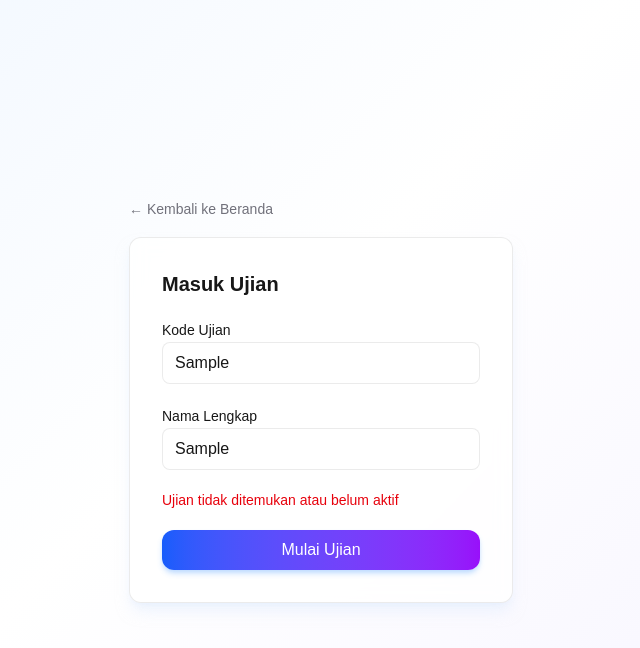
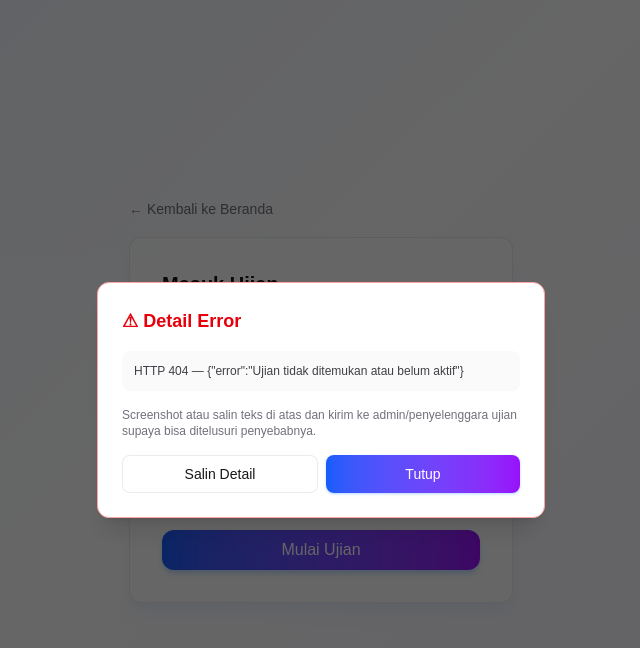
Before and after one commit to irfanqs/exam-website-anti-cheat, a Next.js app: page /join in a window 1280 px wide. Both pictures are taken after typing "Sample", "Sample" into the empty fields and a click on the button "Mulai Ujian". Shown: the top 648 px of the page, without its empty margins (319-959 px from the left). Built offline with nearby package versions, Linux system fonts and the light colour scheme; no server answers; the database is empty.

Commit message:
fix: error when logging in to the exam

```diff
--- a/src/app/api/sessions/route.ts
+++ b/src/app/api/sessions/route.ts
@@ -8,7 +8,12 @@ export async function POST(req: NextRequest) {
     return NextResponse.json({ error: "Invalid payload" }, { status: 400 });
   }
 
-  const exam = await prisma.exam.findUnique({ where: { code: examCode } });
+  // Kode ujian selalu digenerate huruf besar (lihat /api/exams). Normalisasi
+  // di sini supaya peserta yang mengetik huruf kecil atau ada spasi nyangkut
+  // (mis. copy-paste dari WhatsApp) tetap bisa join.
+  const normalizedCode = examCode.trim().toUpperCase();
+
+  const exam = await prisma.exam.findUnique({ where: { code: normalizedCode } });
 
   if (!exam || exam.status !== "PUBLISHED") {
     return NextResponse.json({ error: "Ujian tidak ditemukan atau belum aktif" }, { status: 404 });
--- a/src/app/join/page.tsx
+++ b/src/app/join/page.tsx
@@ -10,30 +10,53 @@ export default function JoinPage() {
   const [examCode, setExamCode] = useState("");
   const [participantName, setParticipantName] = useState("");
   const [error, setError] = useState<string | null>(null);
+  const [debugError, setDebugError] = useState<string | null>(null);
   const [loading, setLoading] = useState(false);
 
   async function handleSubmit(e: React.FormEvent) {
     e.preventDefault();
     setError(null);
+    setDebugError(null);
     setLoading(true);
 
+    try {
       const res = await fetch("/api/sessions", {
         method: "POST",
         headers: { "Content-Type": "application/json" },
         body: JSON.stringify({ examCode, participantName }),
       });
 
+      let data: { sessionId?: string; deadline?: string; error?: string };
+      try {
+        data = await res.json();
+      } catch {
+        const text = await res.text().catch(() => "");
+        throw new Error(
+          `Server merespons dengan format tak terduga (HTTP ${res.status}). Isi respons: ${
+            text.slice(0, 300) || "(kosong)"
+          }`
+        );
+      }
+
       if (!res.ok) {
         setLoading(false);
-      const data = await res.json();
         setError(data.error ?? "Gagal masuk ujian");
+        setDebugError(`HTTP ${res.status} — ${JSON.stringify(data)}`);
         return;
       }
 
-    const { sessionId } = await res.json();
-    router.push(`/exam/${sessionId}`);
+      router.push(`/exam/${data.sessionId}`);
       // loading tetap true — halaman /exam/[sessionId] akan menampilkan
       // loading.tsx sendiri sambil query database berjalan.
+    } catch (err) {
+      setLoading(false);
+      setError("Terjadi kesalahan saat mencoba masuk ujian.");
+      setDebugError(err instanceof Error ? err.message : String(err));
+    }
+  }
+
+  async function handleCopyDebugError() {
+    if (debugError) await navigator.clipboard.writeText(debugError);
   }
 
   return (
@@ -55,9 +78,9 @@ export default function JoinPage() {
           <input
             required
             value={examCode}
-            onChange={(e) => setExamCode(e.target.value)}
-            className="w-full rounded-lg border border-black/[.08] bg-white px-3 py-2"
-            placeholder="mis. UAS-2026-01"
+            onChange={(e) => setExamCode(e.target.value.toUpperCase())}
+            className="w-full rounded-lg border border-black/[.08] bg-white px-3 py-2 uppercase"
+            placeholder="mis. 16HKR4"
           />
         </div>
 
@@ -83,6 +106,35 @@ export default function JoinPage() {
           {loading ? "Memproses..." : "Mulai Ujian"}
         </button>
       </form>
+
+      {debugError && (
+        <div className="fixed inset-0 z-50 flex items-center justify-center bg-black/60 px-6">
+          <div className="w-full max-w-md space-y-4 rounded-xl border border-red-300 bg-white p-6 shadow-xl">
+            <p className="text-lg font-semibold text-red-600">⚠ Detail Error</p>
+            <p className="max-h-60 overflow-y-auto whitespace-pre-wrap break-words rounded-lg bg-zinc-50 p-3 text-left text-xs text-zinc-700">
+              {debugError}
+            </p>
+            <p className="text-xs text-zinc-500">
+              Screenshot atau salin teks di atas dan kirim ke admin/penyelenggara ujian
+              supaya bisa ditelusuri penyebabnya.
+            </p>
+            <div className="flex gap-2">
+              <button
+                onClick={handleCopyDebugError}
+                className="flex-1 rounded-lg border border-black/[.08] bg-white px-4 py-2 text-sm font-medium hover:bg-zinc-50"
+              >
+                Salin Detail
+              </button>
+              <button
+                onClick={() => setDebugError(null)}
+                className="flex-1 rounded-lg bg-gradient-to-r from-blue-600 to-purple-600 px-4 py-2 text-sm font-medium text-white shadow-sm shadow-blue-200"
+              >
+                Tutup
+              </button>
+            </div>
+          </div>
+        </div>
+      )}
     </div>
   );
 }
```
Lines whose indentation alone changed are shown as unchanged.
